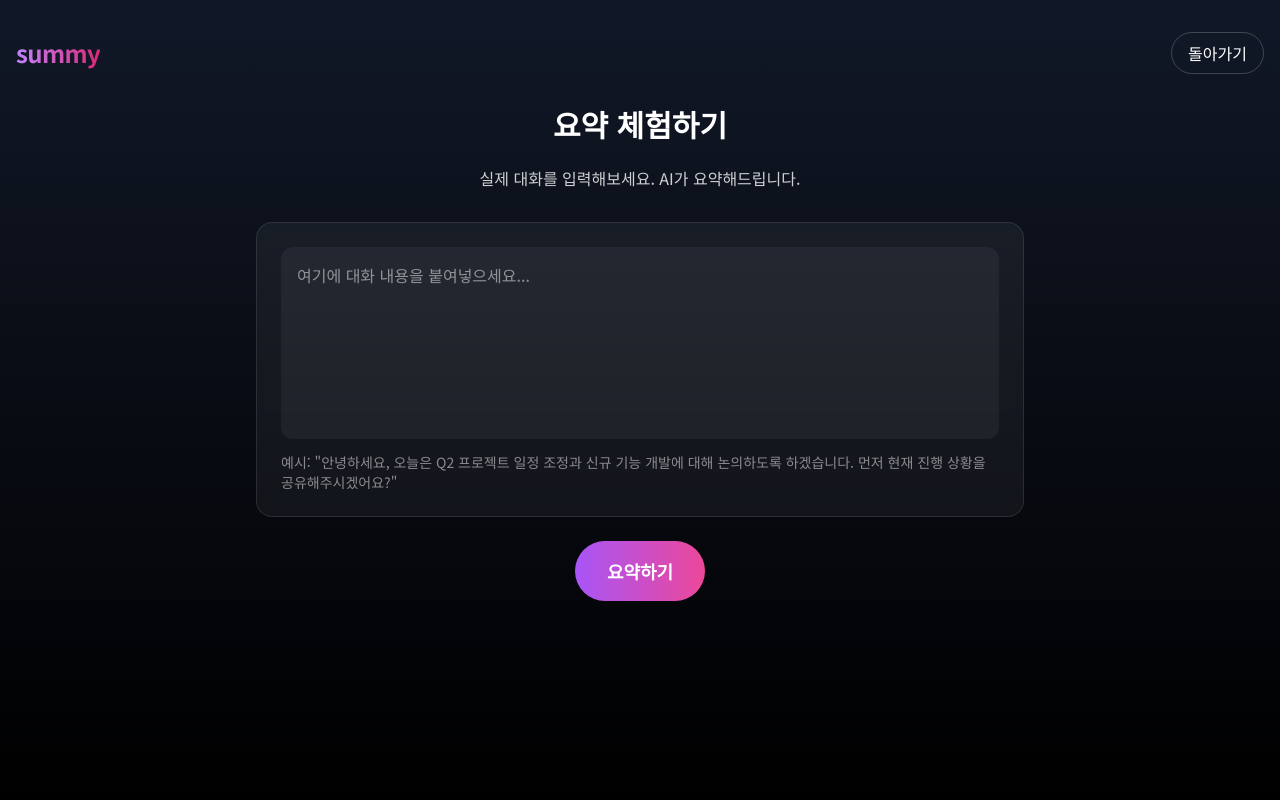
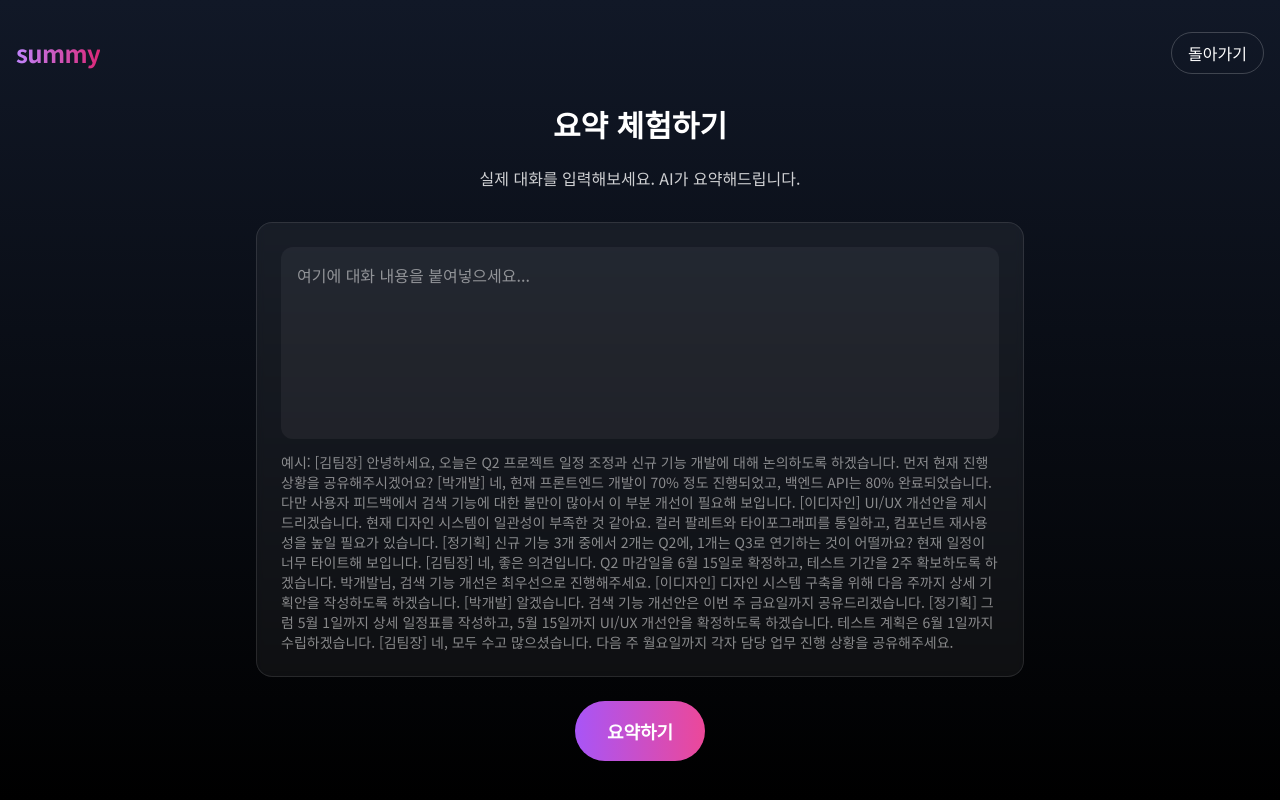
Before and after one commit to FLYLIKEB/summy, a Next.js app: page /demo in a window 1280 px wide. Built offline with nearby package versions, Linux system fonts and the light colour scheme.

Commit message:
style: 요약 데모 페이지의 예시 텍스트를 실제 대화방 형식으로 수정

```diff
--- a/app/demo/page.tsx
+++ b/app/demo/page.tsx
@@ -79,8 +79,30 @@ export default function DemoPage() {
               placeholder="여기에 대화 내용을 붙여넣으세요..."
             />
             <div className="mt-2 text-sm text-white opacity-50">
-              예시: "안녕하세요, 오늘은 Q2 프로젝트 일정 조정과 신규 기능 개발에 대해 논의하도록 하겠습니다.
-              먼저 현재 진행 상황을 공유해주시겠어요?"
+              예시:
+[김팀장] 안녕하세요, 오늘은 Q2 프로젝트 일정 조정과 신규 기능 개발에 대해 논의하도록 하겠습니다.
+먼저 현재 진행 상황을 공유해주시겠어요?
+
+[박개발] 네, 현재 프론트엔드 개발이 70% 정도 진행되었고, 백엔드 API는 80% 완료되었습니다.
+다만 사용자 피드백에서 검색 기능에 대한 불만이 많아서 이 부분 개선이 필요해 보입니다.
+
+[이디자인] UI/UX 개선안을 제시드리겠습니다. 현재 디자인 시스템이 일관성이 부족한 것 같아요.
+컬러 팔레트와 타이포그래피를 통일하고, 컴포넌트 재사용성을 높일 필요가 있습니다.
+
+[정기획] 신규 기능 3개 중에서 2개는 Q2에, 1개는 Q3로 연기하는 것이 어떨까요?
+현재 일정이 너무 타이트해 보입니다.
+
+[김팀장] 네, 좋은 의견입니다. Q2 마감일을 6월 15일로 확정하고, 테스트 기간을 2주 확보하도록 하겠습니다.
+박개발님, 검색 기능 개선은 최우선으로 진행해주세요.
+
+[이디자인] 디자인 시스템 구축을 위해 다음 주까지 상세 기획안을 작성하도록 하겠습니다.
+
+[박개발] 알겠습니다. 검색 기능 개선안은 이번 주 금요일까지 공유드리겠습니다.
+
+[정기획] 그럼 5월 1일까지 상세 일정표를 작성하고, 5월 15일까지 UI/UX 개선안을 확정하도록 하겠습니다.
+테스트 계획은 6월 1일까지 수립하겠습니다.
+
+[김팀장] 네, 모두 수고 많으셨습니다. 다음 주 월요일까지 각자 담당 업무 진행 상황을 공유해주세요.
             </div>
           </div>
 
```
